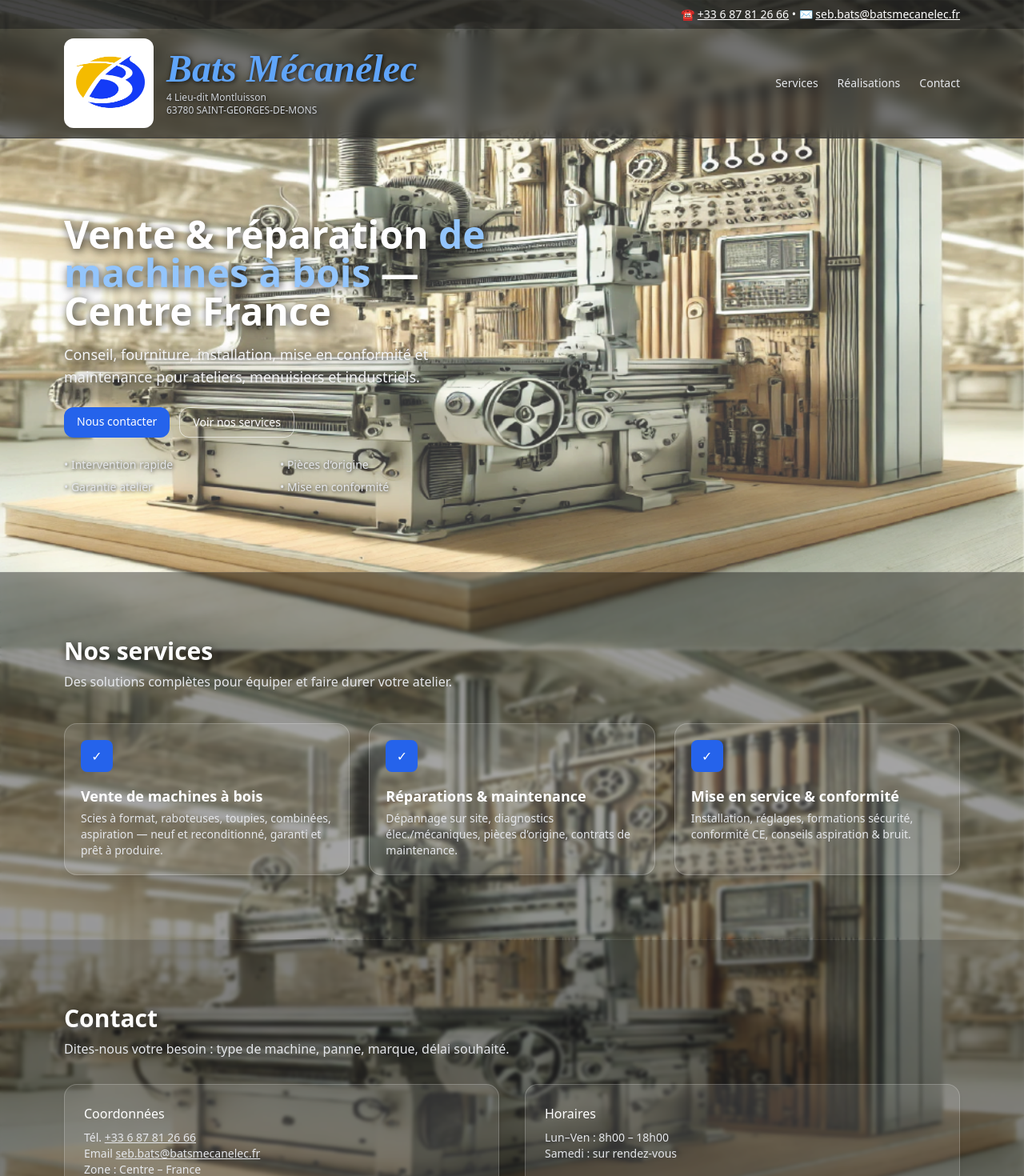
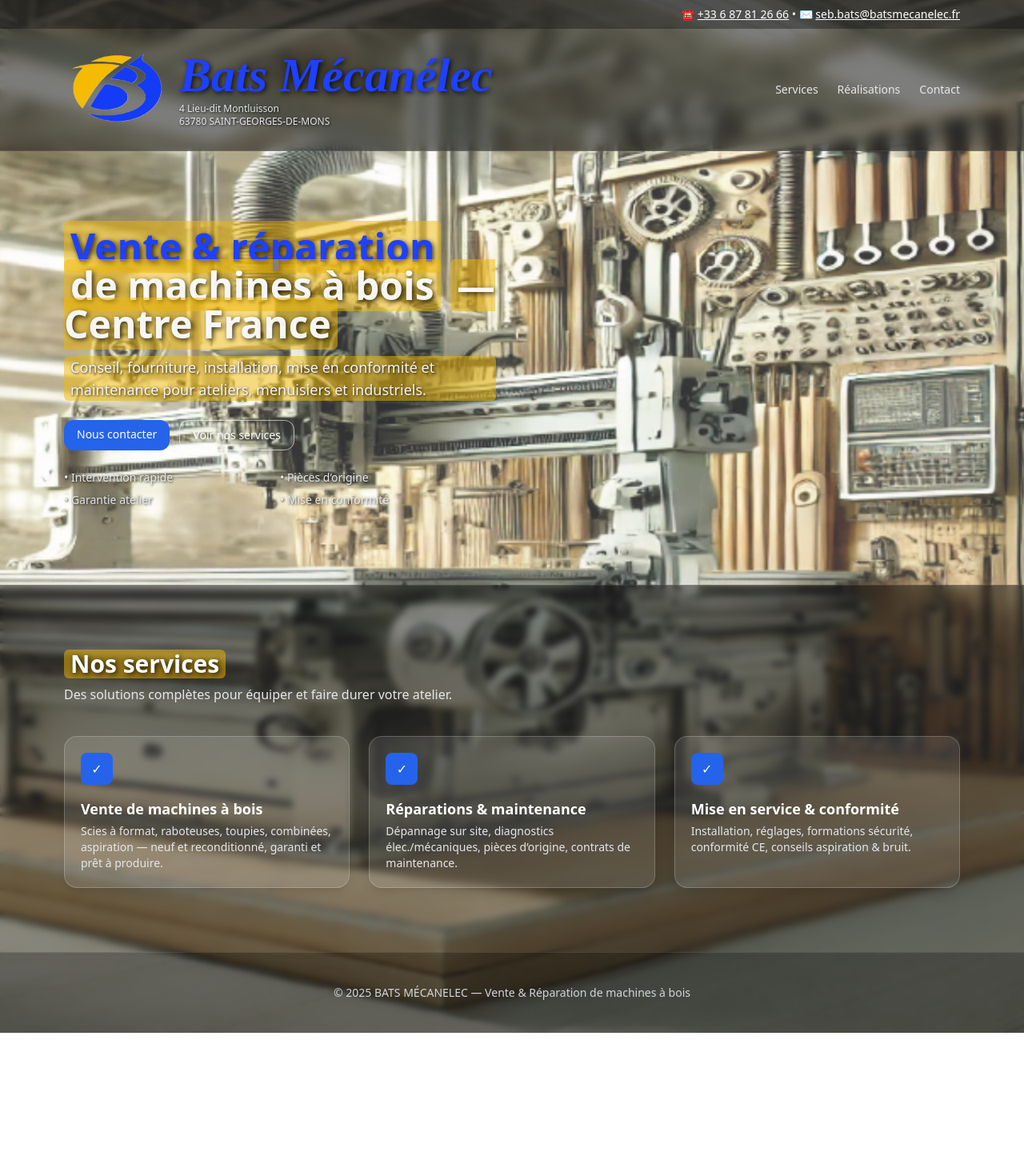
Before and after one commit to auvergnecnc-png/batsmecanelec, a Next.js app: page / in a window 1280 px wide. Shown: the top 1470 px of the page at 80% size. After the commit the page ends 1291 px from the top, so only its background shows below. Built offline with nearby package versions, Linux system fonts and the light colour scheme.

Commit message:
Refactor HomeLanding component
Refactor HomeLanding component for improved structure and styling.

```diff
--- a/components/HomeLanding.jsx
+++ b/components/HomeLanding.jsx
@@ -3,32 +3,25 @@ import { motion } from 'framer-motion';
 
 export default function HomeLanding() {
   const features = [
-    {
-      title: 'Vente de machines à bois',
-      desc: "Scies à format, raboteuses, toupies, combinées, aspiration — neuf et reconditionné, garanti et prêt à produire."
-    },
-    {
-      title: 'Réparations & maintenance',
-      desc: "Dépannage sur site, diagnostics élec./mécaniques, pièces d’origine, contrats de maintenance."
-    },
-    {
-      title: 'Mise en service & conformité',
-      desc: "Installation, réglages, formations sécurité, conformité CE, conseils aspiration & bruit."
-    },
+    { title: 'Vente de machines à bois',
+      desc: "Scies à format, raboteuses, toupies, combinées, aspiration — neuf et reconditionné, garanti et prêt à produire." },
+    { title: 'Réparations & maintenance',
+      desc: "Dépannage sur site, diagnostics élec./mécaniques, pièces d’origine, contrats de maintenance." },
+    { title: 'Mise en service & conformité',
+      desc: "Installation, réglages, formations sécurité, conformité CE, conseils aspiration & bruit." },
   ];
 
   return (
-    <div
-      className="min-h-screen text-white font-sans relative overflow-hidden"
-      style={{
-        backgroundImage: "url('/cn chatgpt.png')",
-        backgroundSize: 'cover',
-        backgroundPosition: 'center',
-        backgroundAttachment: 'fixed',
-      }}
-    >
-      {/* Top contact bar */}
-      <div className="hidden md:block bg-neutral-900/80 text-white text-sm relative z-10">
+    <div className="relative min-h-screen text-white font-sans overflow-hidden">
+      {/* Image de fond en parallaxe + zoom */}
+      <div
+        className="bg-parallax"
+        style={{ backgroundImage: "url('/cn chatgpt.png')" }}
+        aria-hidden
+      />
+
+      {/* Barre contact haute */}
+      <div className="relative z-10 hidden md:block bg-neutral-900/75 text-white text-sm">
         <div className="max-w-6xl mx-auto px-4 py-2 flex items-center justify-end">
           <span>
             ☎️ <a className="underline" href="tel:+33687812666">+33 6 87 81 26 66</a> • ✉️{' '}
@@ -38,38 +31,35 @@ export default function HomeLanding() {
       </div>
 
       {/* Header */}
-      <header className="sticky top-0 z-40 backdrop-blur bg-neutral-900/60 border-b border-neutral-700 relative">
+      <header className="relative z-10 sticky top-0 backdrop-blur bg-neutral-900/55 border-b border-white/10">
         <div className="max-w-6xl mx-auto px-4 py-3 flex items-center justify-between">
           <motion.div
-            initial={{ opacity: 0, y: -10 }}
-            animate={{ opacity: 1, y: 0 }}
-            transition={{ duration: 0.8 }}
+            initial={{ opacity: 0, y: -10 }} animate={{ opacity: 1, y: 0 }} transition={{ duration: .8 }}
             className="flex items-center gap-4"
           >
+            {/* LOGO : plus gros, sans fond */}
             <img
               src="/logo.png"
               alt="BATS MÉCANELEC"
-              className="w-28 h-28 rounded-xl bg-white object-contain p-1.5 shadow-sm"
+              className="w-32 h-32 object-contain" /* pas de bg ni bordure */
             />
             <div>
               <motion.p
-                initial={{ opacity: 0, y: -5 }}
-                animate={{ opacity: 1, y: 0 }}
-                transition={{ duration: 1, delay: 0.2 }}
-                className="text-4xl md:text-5xl font-semibold italic text-blue-400 leading-none font-[DancingScript] drop-shadow-[1px_1px_3px_rgba(0,0,0,0.9)]"
+                initial={{ opacity: 0, y: -5 }} animate={{ opacity: 1, y: 0 }} transition={{ duration: 1, delay: .2 }}
+                className="text-5xl md:text-6xl font-semibold italic text-logo-blue font-[DancingScript] leading-none text-soft-shadow-2"
               >
                 Bats Mécanélec
               </motion.p>
-              <p className="text-[11px] md:text-xs text-gray-300 mt-1 drop-shadow-[1px_1px_2px_rgba(0,0,0,0.8)]">
-                4 Lieu-dit Montluisson<br />63780 SAINT-GEORGES-DE-MONS
+              <p className="text-[11px] md:text-xs text-gray-200 mt-1 text-soft-shadow">
+                4 Lieu-dit Montluisson<br/>63780 SAINT-GEORGES-DE-MONS
               </p>
             </div>
           </motion.div>
 
           <nav className="hidden md:flex items-center gap-6 text-sm text-gray-200">
             <a href="#services" className="hover:text-white">Services</a>
-            <a href="#realisations" className="hover:text-white">Réalisations</a>
-            <a href="#contact" className="hover:text-white">Contact</a>
+            <a href="/realisations" className="hover:text-white">Réalisations</a>
+            <a href="/contact" className="hover:text-white">Contact</a>
           </nav>
         </div>
       </header>
@@ -77,27 +67,23 @@ export default function HomeLanding() {
       {/* Hero */}
       <section className="relative z-10">
         <div className="max-w-6xl mx-auto px-4 py-16 md:py-24 grid md:grid-cols-2 gap-10 items-center">
-          <motion.div
-            initial={{ opacity: 0, y: 20 }}
-            animate={{ opacity: 1, y: 0 }}
-            transition={{ duration: 0.8 }}
-          >
-            <h1 className="text-3xl md:text-5xl font-extrabold leading-tight drop-shadow-[2px_2px_6px_rgba(0,0,0,0.8)]">
-              Vente & réparation <span className="text-blue-300">de machines à bois</span> — Centre France
+          <motion.div initial={{ opacity: 0, y: 20 }} animate={{ opacity: 1, y: 0 }} transition={{ duration: .8 }}>
+            <h1 className="text-3xl md:text-5xl font-extrabold leading-tight text-soft-shadow-2">
+              <span className="text-logo-blue bg-logo-yellow-50 px-2 rounded-md">Vente & réparation</span>{' '}
+              <span className="bg-logo-yellow-50 px-2 rounded-md text-white/95">de machines à bois</span>{' '}
+              <span className="bg-logo-yellow-50 px-2 rounded-md text-white/95">— Centre France</span>
             </h1>
-            <p className="mt-4 text-gray-100 md:text-lg drop-shadow-[1px_1px_4px_rgba(0,0,0,0.8)]">
-              Conseil, fourniture, installation, mise en conformité et maintenance pour ateliers,
-              menuisiers et industriels.
+
+            <p className="mt-4 md:text-lg text-gray-100 text-soft-shadow bg-logo-yellow-50 inline-block px-2 rounded-md">
+              Conseil, fourniture, installation, mise en conformité et maintenance pour ateliers, menuisiers et industriels.
             </p>
+
             <div className="mt-6 flex flex-wrap gap-3">
-              <a href="#contact" className="px-4 py-2 rounded-xl bg-blue-600 hover:bg-blue-700 text-sm text-white">
-                Nous contacter
-              </a>
-              <a href="#services" className="px-4 py-2 rounded-xl border border-white/60 hover:bg-white/10 text-sm">
-                Voir nos services
-              </a>
+              <a href="/contact" className="px-4 py-2 rounded-xl bg-blue-600 hover:bg-blue-700 text-sm">Nous contacter</a>
+              <a href="#services" className="px-4 py-2 rounded-xl border border-white/60 hover:bg-white/10 text-sm">Voir nos services</a>
             </div>
-            <ul className="mt-6 text-sm text-gray-200 grid grid-cols-2 gap-y-2 drop-shadow-[1px_1px_2px_rgba(0,0,0,0.8)]">
+
+            <ul className="mt-6 text-sm text-gray-200 grid grid-cols-2 gap-y-2 text-soft-shadow">
               <li>• Intervention rapide</li>
               <li>• Pièces d’origine</li>
               <li>• Garantie atelier</li>
@@ -108,16 +94,13 @@ export default function HomeLanding() {
       </section>
 
       {/* Services */}
-      <section id="services" className="py-20 backdrop-blur-[2px] bg-black/40 border-t border-white/10 relative z-10">
+      <section id="services" className="relative z-10 py-20 bg-black/45 backdrop-blur-sm border-t border-white/10">
         <div className="max-w-6xl mx-auto px-4 text-white">
-          <h2 className="text-3xl font-bold drop-shadow-[2px_2px_6px_rgba(0,0,0,0.8)]">Nos services</h2>
+          <h2 className="text-3xl font-bold text-soft-shadow-2 bg-logo-yellow-50 inline-block px-2 rounded-md">Nos services</h2>
           <p className="mt-2 text-gray-200">Des solutions complètes pour équiper et faire durer votre atelier.</p>
           <div className="mt-10 grid md:grid-cols-3 gap-6">
             {features.map((f) => (
-              <div
-                key={f.title}
-                className="rounded-2xl bg-white/10 p-5 shadow-lg hover:bg-white/20 transition border border-white/20"
-              >
+              <div key={f.title} className="rounded-2xl bg-white/10 p-5 border border-white/20 shadow-lg hover:bg-white/20 transition">
                 <div className="w-10 h-10 rounded-lg bg-blue-600 text-white grid place-items-center">✓</div>
                 <h3 className="mt-4 font-semibold text-lg">{f.title}</h3>
                 <p className="mt-1 text-gray-200 text-sm">{f.desc}</p>
@@ -127,32 +110,7 @@ export default function HomeLanding() {
         </div>
       </section>
 
-      {/* Contact */}
-      <section id="contact" className="py-20 backdrop-blur-[2px] bg-black/50 border-t border-white/10 relative z-10 text-white">
-        <div className="max-w-6xl mx-auto px-4">
-          <h2 className="text-3xl font-bold drop-shadow-[2px_2px_6px_rgba(0,0,0,0.8)]">Contact</h2>
-          <p className="mt-2 text-gray-200">Dites-nous votre besoin : type de machine, panne, marque, délai souhaité.</p>
-          <div className="mt-8 grid md:grid-cols-2 gap-8">
-            <div className="rounded-2xl bg-white/10 p-6 border border-white/20 shadow-md">
-              <p className="font-medium">Coordonnées</p>
-              <p className="text-sm text-gray-200 mt-2">
-                Tél. <a className="underline" href="tel:+33687812666">+33 6 87 81 26 66</a>
-              </p>
-              <p className="text-sm text-gray-200">
-                Email <a className="underline" href="mailto:seb.bats@batsmecanelec.fr">seb.bats@batsmecanelec.fr</a>
-              </p>
-              <p className="text-sm text-gray-200">Zone : Centre – France</p>
-            </div>
-            <div className="rounded-2xl bg-white/10 p-6 border border-white/20 shadow-md">
-              <p className="font-medium">Horaires</p>
-              <p className="text-sm text-gray-200 mt-2">Lun–Ven : 8h00 – 18h00</p>
-              <p className="text-sm text-gray-200">Samedi : sur rendez-vous</p>
-            </div>
-          </div>
-        </div>
-      </section>
-
-      {/* Footer */}
+      {/* Footer minimal */}
       <footer className="py-10 bg-black/60 backdrop-blur-[2px] text-gray-300 border-t border-white/10">
         <div className="max-w-6xl mx-auto px-4 text-center text-sm">
           © {new Date().getFullYear()} BATS MÉCANELEC — Vente & Réparation de machines à bois
@@ -160,10 +118,7 @@ export default function HomeLanding() {
       </footer>
 
       {/* Bouton mobile Appeler */}
-      <a
-        href="tel:+33687812666"
-        className="fixed md:hidden bottom-4 right-4 px-4 py-3 rounded-full shadow-lg bg-blue-600 text-white text-sm z-20"
-      >
+      <a href="tel:+33687812666" className="fixed md:hidden bottom-4 right-4 px-4 py-3 rounded-full shadow-lg bg-blue-600 text-white text-sm z-20">
         Appeler
       </a>
     </div>
```
